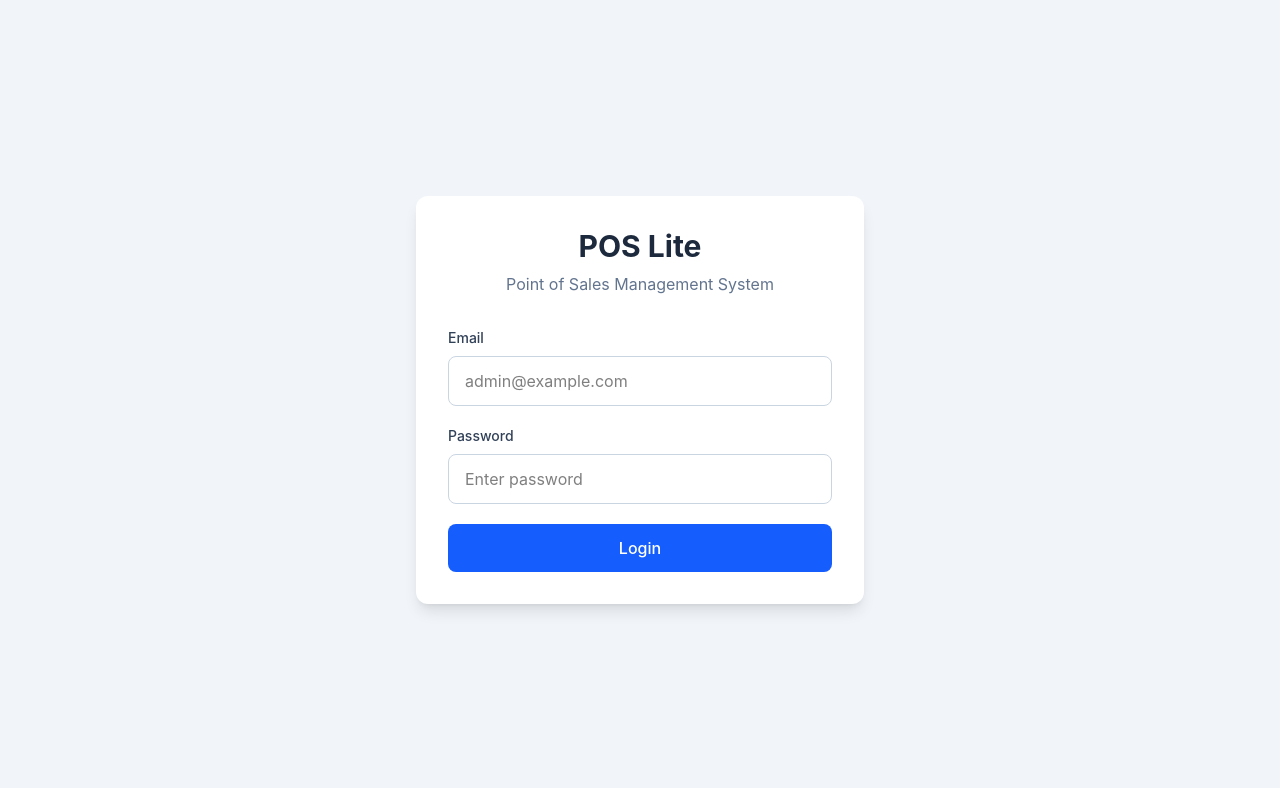
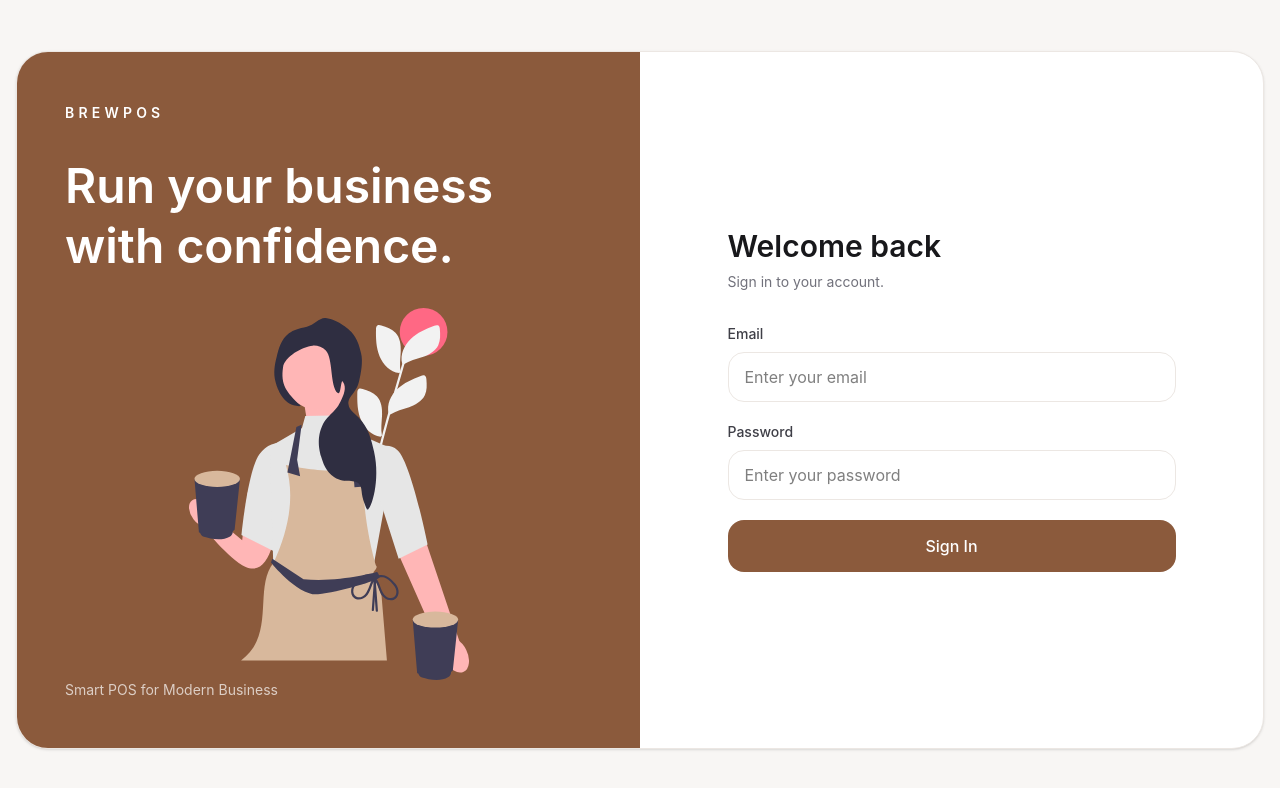
Before and after one commit to nolaristiyanti/pos-lite-frontend, a React (Vite) app: page /login in a window 1280 px wide. Shown: the top 788 px of the page. Built offline with nearby package versions, Linux system fonts and the light colour scheme; no server answers.

Commit message:
rebranding and re design login page

```diff
--- a/src/pages/LoginPage.jsx
+++ b/src/pages/LoginPage.jsx
@@ -1,8 +1,7 @@
-import { useState } from "react";
+import { useState, useEffect } from "react";
 import { useNavigate } from "react-router-dom";
 import { useAuth } from "../context/AuthContext";
 import axiosInstance from "../api/axios";
-import { useEffect } from "react";
 
 const LoginPage = () => {
     const [email, setEmail] = useState("");
@@ -17,18 +16,15 @@ const LoginPage = () => {
         e.preventDefault();
 
         setError("");
-
         setLoading(true);
 
         try {
-            const response =
-                await axiosInstance.post("/login", {
+            const response = await axiosInstance.post("/login", {
                 email,
                 password,
             });
 
-            const token =
-                response.data.data.token;
+            const token = response.data.data.token;
 
             await login(token);
 
@@ -36,7 +32,7 @@ const LoginPage = () => {
         } catch (error) {
             setError(
                 error.response?.data?.message ||
-                "Invalid credentials"
+                    "Invalid email or password"
             );
         } finally {
             setLoading(false);
@@ -50,20 +46,60 @@ const LoginPage = () => {
     }, [token, navigate]);
 
     return (
-        <div className="min-h-screen bg-slate-100 flex items-center justify-center px-4">
-            <div className="w-full max-w-md rounded-xl bg-white p-8 shadow-lg">
-                <div className="mb-8 text-center">
-                    <h1 className="text-3xl font-bold text-slate-800">
-                        POS Lite
+        <div className="min-h-screen bg-[#F8F6F4]">
+            <div className="mx-auto flex min-h-screen max-w-7xl items-center px-4">
+                <div className="grid w-full overflow-hidden rounded-[32px] border border-[#ECE7E3] bg-white shadow-sm lg:grid-cols-2">
+                    {/* LEFT PANEL */}
+                    <div className="hidden bg-[#8B5A3C] p-12 text-white lg:flex lg:flex-col lg:justify-between">
+                        <div>
+                            <span className="text-sm font-semibold uppercase tracking-[0.3em]">
+                                BrewPOS
+                            </span>
+
+                            <h1 className="mt-8 text-5xl font-semibold leading-tight">
+                                Run your business
+                                <br />
+                                with confidence.
                             </h1>
 
-                    <p className="mt-2 text-slate-500">
-                        Point of Sales Management System
+                            <img
+                                src="/images/barista.svg"
+                                alt="BrewPOS"
+                                className="mx-auto mt-8 w-full max-w-[280px]"
+                            />
+                        </div>
+
+                        <p className="text-sm text-white/70">
+                            Smart POS for Modern Business
+                        </p>
+                    </div>
+
+                    {/* RIGHT PANEL */}
+                    <div className="flex items-center justify-center p-8 sm:p-10 lg:p-14">
+                        <div className="w-full max-w-md">
+                            {/* MOBILE BRAND */}
+                            <div className="mb-10 text-center lg:hidden">
+                                <h1 className="text-3xl font-semibold text-[#8B5A3C]">
+                                    BrewPOS
+                                </h1>
+
+                                <p className="mt-2 text-sm text-zinc-500">
+                                    Smart POS for Modern Business
+                                </p>
+                            </div>
+
+                            <div className="mb-8">
+                                <h2 className="text-3xl font-semibold text-zinc-900">
+                                    Welcome back
+                                </h2>
+
+                                <p className="mt-2 text-sm text-zinc-500">
+                                    Sign in to your account.
                                 </p>
                             </div>
 
                             {error && (
-                    <div className="mb-4 rounded-lg border border-red-200 bg-red-50 px-4 py-3 text-sm text-red-600">
+                                <div className="mb-6 rounded-2xl border border-red-200 bg-red-50 px-4 py-3 text-sm text-red-600">
                                     {error}
                                 </div>
                             )}
@@ -73,7 +109,7 @@ const LoginPage = () => {
                                 className="space-y-5"
                             >
                                 <div>
-                        <label className="mb-2 block text-sm font-medium text-slate-700">
+                                    <label className="mb-2 block text-sm font-medium text-zinc-700">
                                         Email
                                     </label>
 
@@ -83,14 +119,14 @@ const LoginPage = () => {
                                         onChange={(e) =>
                                             setEmail(e.target.value)
                                         }
-                            placeholder="admin@example.com"
-                            className="w-full rounded-lg border border-slate-300 px-4 py-3 outline-none transition focus:border-blue-500"
+                                        placeholder="Enter your email"
                                         required
+                                        className="w-full rounded-2xl border border-[#ECE7E3] px-4 py-3 outline-none transition focus:border-[#8B5A3C]"
                                     />
                                 </div>
 
                                 <div>
-                        <label className="mb-2 block text-sm font-medium text-slate-700">
+                                    <label className="mb-2 block text-sm font-medium text-zinc-700">
                                         Password
                                     </label>
 
@@ -100,20 +136,25 @@ const LoginPage = () => {
                                         onChange={(e) =>
                                             setPassword(e.target.value)
                                         }
-                            placeholder="Enter password"
-                            className="w-full rounded-lg border border-slate-300 px-4 py-3 outline-none transition focus:border-blue-500"
+                                        placeholder="Enter your password"
                                         required
+                                        className="w-full rounded-2xl border border-[#ECE7E3] px-4 py-3 outline-none transition focus:border-[#8B5A3C]"
                                     />
                                 </div>
 
                                 <button
                                     type="submit"
                                     disabled={loading}
-                        className="w-full rounded-lg bg-blue-600 py-3 font-medium text-white transition hover:bg-blue-700 disabled:cursor-not-allowed disabled:bg-blue-300"
+                                    className="w-full rounded-2xl bg-[#8B5A3C] py-3.5 font-medium text-white transition hover:bg-[#72452B] disabled:cursor-not-allowed disabled:opacity-50"
                                 >
-                        {loading ? "Loading..." : "Login"}
+                                    {loading
+                                        ? "Signing in..."
+                                        : "Sign In"}
                                 </button>
                             </form>
+                        </div>
+                    </div>
+                </div>
             </div>
         </div>
     );
```
Also changed, not shown: public/images/barista.svg (added). Lines whose indentation alone changed are shown as unchanged.
